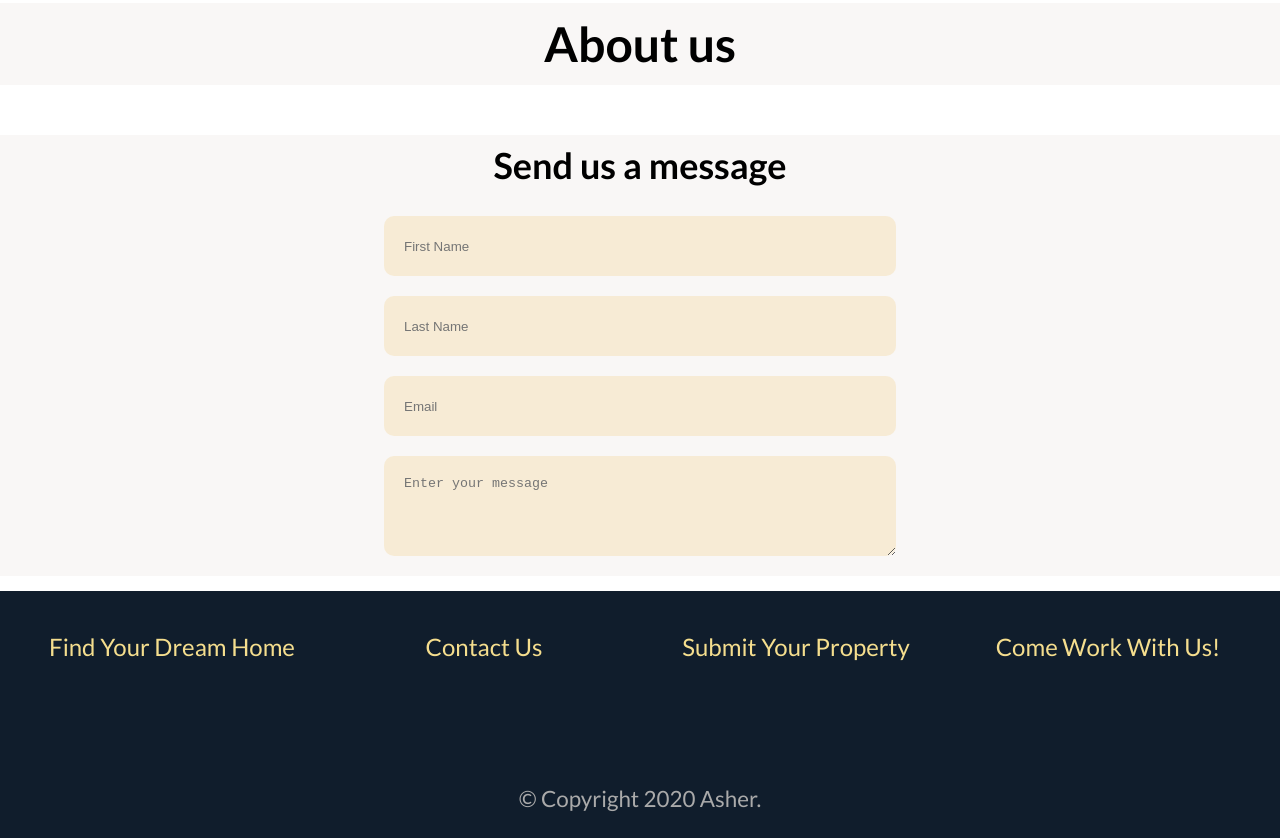
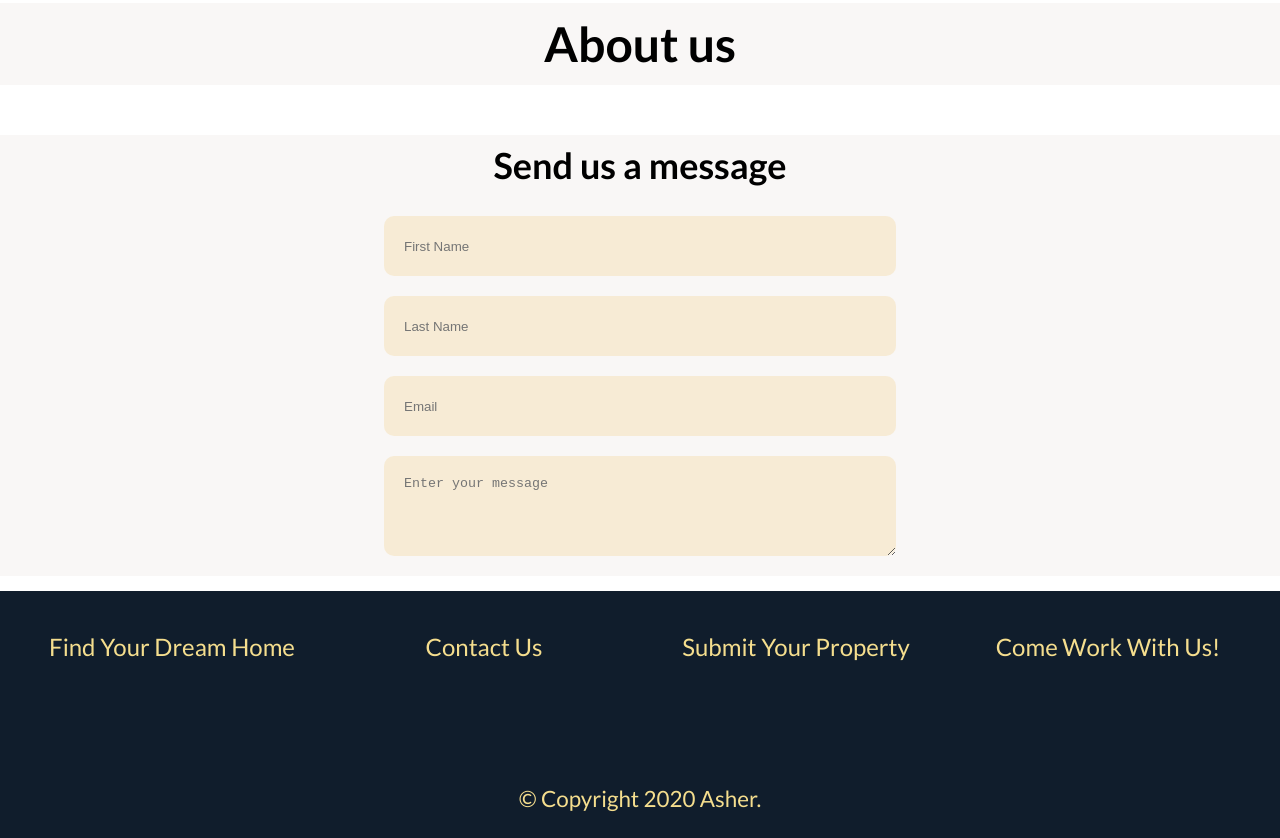
Before and after one commit to eeTiboah/real-estate, a plain HTML site: page index.html in a window 1280 px wide. Shown: the part 2530-3368 px from the top of the page. Drawn offline with Linux system fonts and the light colour scheme.

Commit message:
change colors - 1

```diff
--- a/styles.css
+++ b/styles.css
@@ -248,7 +248,6 @@ body{
     text-align: center;
     padding: 1rem;
     background-color: #101d2c;
-    /* color: #fff; */
     color: #F5DE8E;
     font-weight: 400;
     transform: translateY(50%);
@@ -449,7 +448,7 @@ body{
 
 .copyright {
     font-size: 1.4rem;
-    color: #aaa;
+    color: #F5DE8E;
     margin-top: 6rem;
     margin-right: auto;
     margin-left: auto;
```
